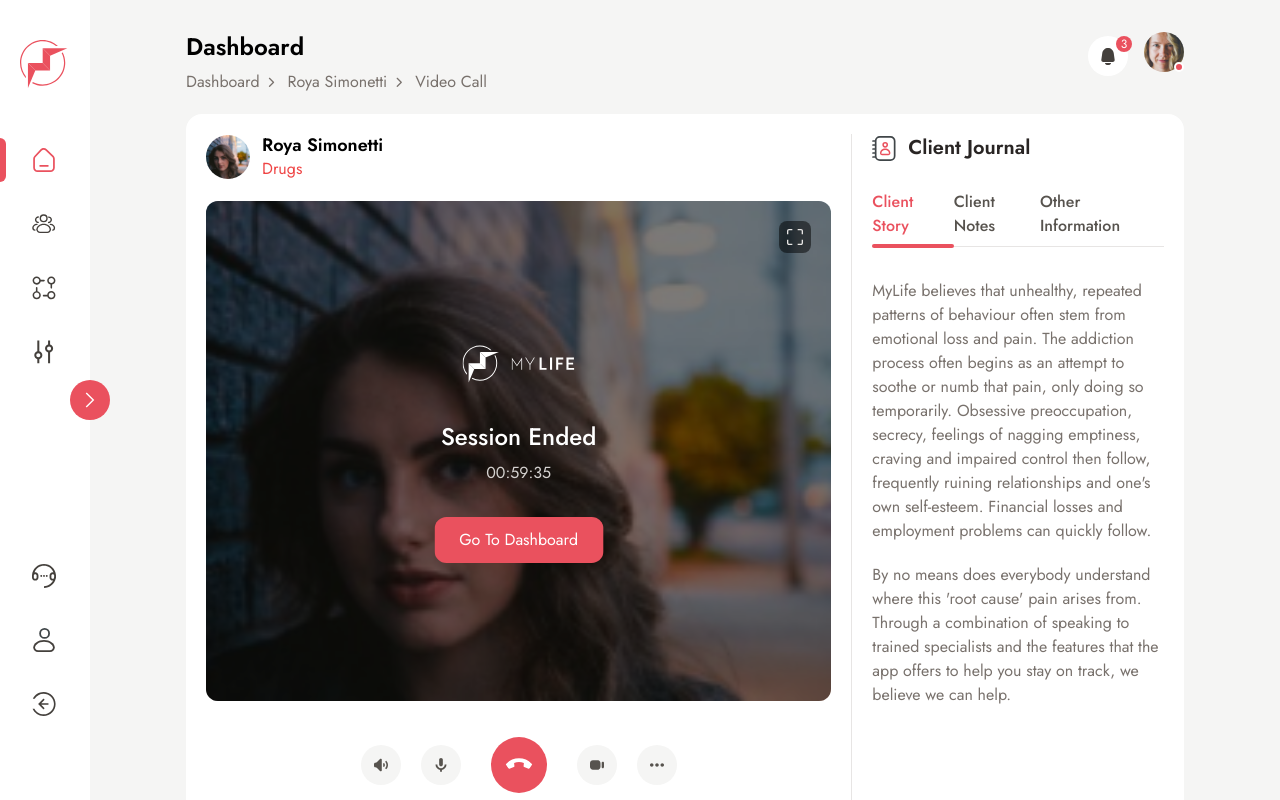
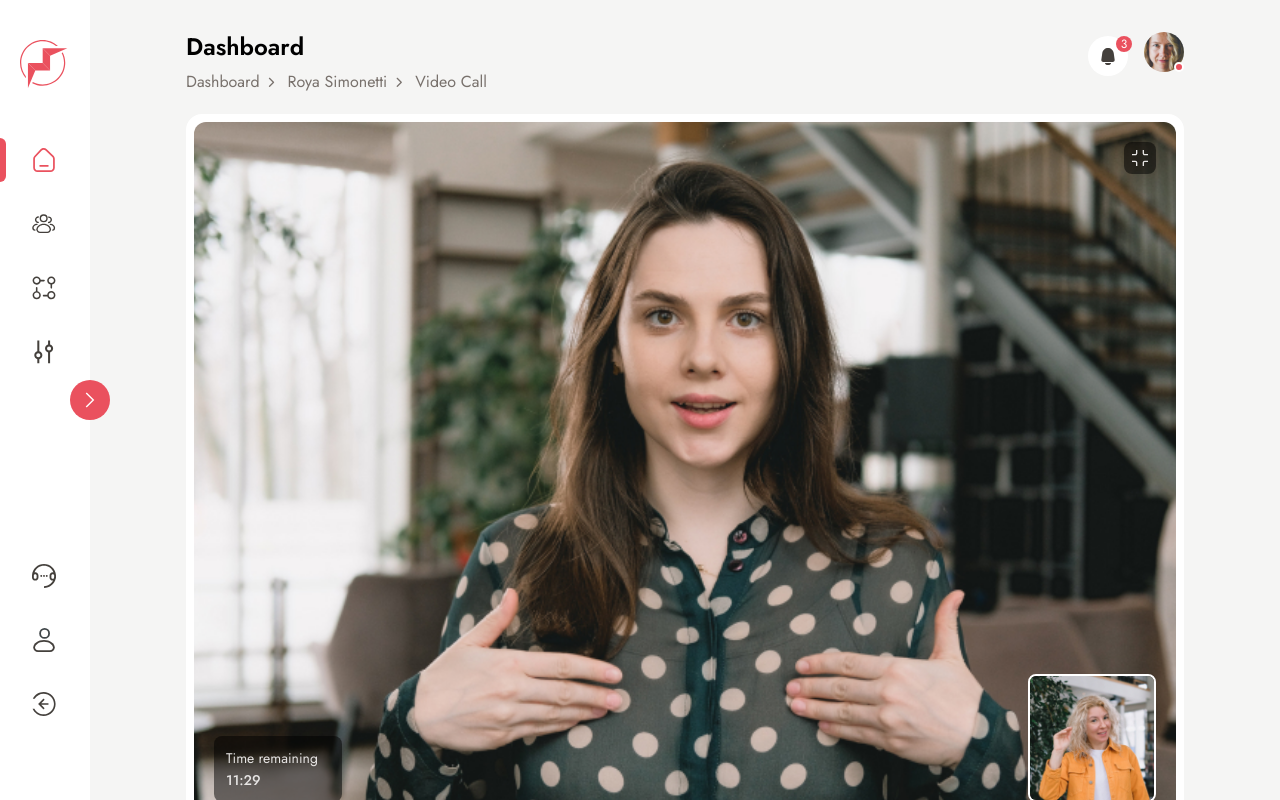
Before and after one commit to Jefcode/my-life, a React (Vite) app: page /dashboard/call/1 in a window 1280 px wide. Built offline with nearby package versions, Linux system fonts and the light colour scheme.

Commit message:
Add effect on fullscreen transtion

```diff
--- a/src/components/video-call/CallWrapper.tsx
+++ b/src/components/video-call/CallWrapper.tsx
@@ -1,3 +1,5 @@
+import { motion } from 'framer-motion';
+
 interface CallWrapperProps {
   children?: React.ReactNode;
   className?: string;
@@ -10,13 +12,14 @@ const CallWrapper = ({
   fullscreen,
 }: CallWrapperProps) => {
   return (
-    <div
+    <motion.div
+      layout
       className={`w-full h-[500px] relative ${
         fullscreen && 'lg:h-[700px]'
       } ${className}`}
     >
       {children}
-    </div>
+    </motion.div>
   );
 };
 
--- a/src/pages/dashboard/VideoCall.page.tsx
+++ b/src/pages/dashboard/VideoCall.page.tsx
@@ -1,4 +1,5 @@
 import { useState } from 'react';
+import { motion } from 'framer-motion';
 import { FaPhoneAlt } from 'react-icons/fa';
 
 import PageTitle from '../../components/common/PageTitle';
@@ -14,12 +15,12 @@ import { ReactComponent as SmallScreenIcon } from '../../icons/small-screen.svg'
 
 import CallWrapper from '../../components/video-call/CallWrapper';
 // import Calling from '../../components/video-call/Calling';
-// import OnCall from '../../components/video-call/OnCall';
-import CallEnd from '../../components/video-call/CallEnd';
+import OnCall from '../../components/video-call/OnCall';
+// import CallEnd from '../../components/video-call/CallEnd';
 import classNames from '../../utils/classNames';
 
 function VideoCallPage() {
-  const [fullscreen, setFullscreen] = useState<boolean>(false);
+  const [fullscreen, setFullscreen] = useState<boolean>(true);
 
   return (
     <>
@@ -57,27 +58,31 @@ function VideoCallPage() {
             {/* Video Call Container */}
             <div>
               {/* Call */}
-              <div className='relative w-full rounded-xl overflow-hidden'>
+              <motion.div
+                layout
+                className='relative z-10 w-full rounded-xl overflow-hidden'
+              >
                 {/* Shared Stuff between different stages */}
-                <button
+                <motion.button
+                  layout
                   className='absolute top-5 right-5 bg-black bg-opacity-50 w-8 rounded-lg z-10 p-2 text-stone-200'
                   onClick={() => setFullscreen((val) => !val)}
                 >
                   {!fullscreen && <FullScreenIcon />}
                   {fullscreen && <SmallScreenIcon />}
-                </button>
+                </motion.button>
 
-                {/* Calling Stage */}
                 <CallWrapper fullscreen={fullscreen}>
+                  {/* Calling Stage */}
                   {/* <Calling /> */}
 
                   {/* On-Call Stage */}
-                  {/* <OnCall fullScreen={fullScreen} /> */}
+                  <OnCall />
 
                   {/* Call End Stage */}
-                  <CallEnd />
+                  {/* <CallEnd /> */}
                 </CallWrapper>
-              </div>
+              </motion.div>
 
               {/* Control Buttons */}
               <div
```
Also changed, not shown: src/components/video-call/OnCall.tsx (+1 -7 lines).
